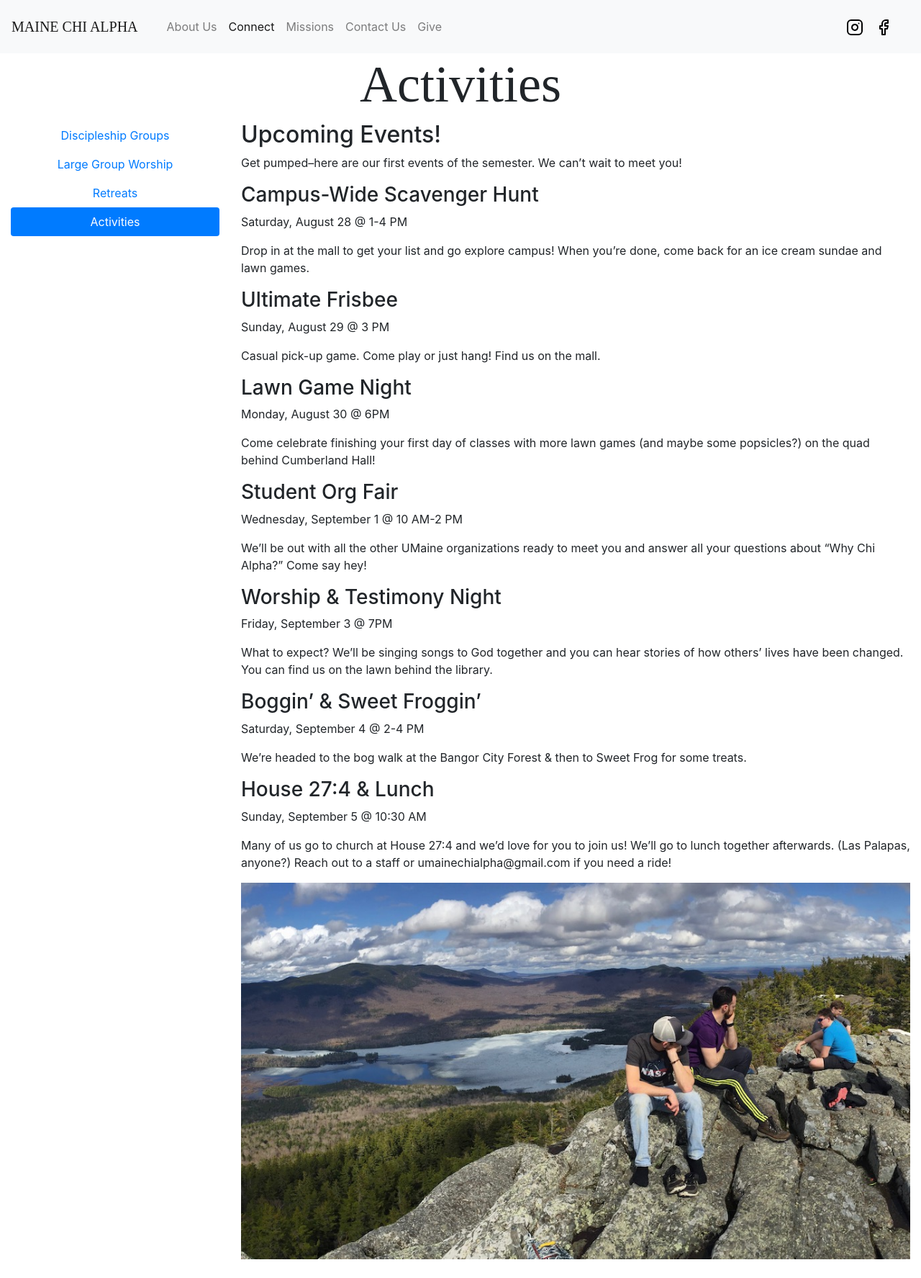
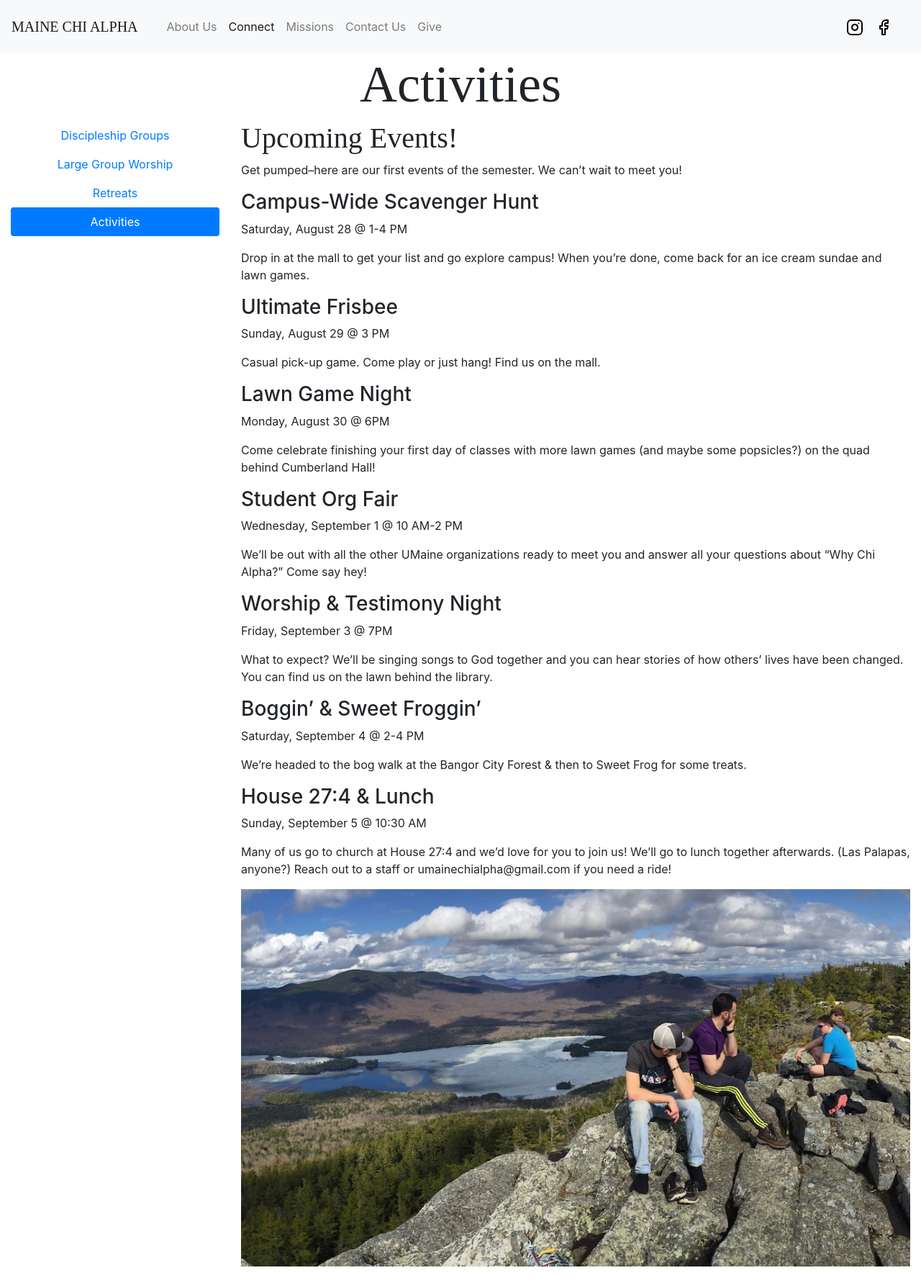
Before and after one commit to mainechialpha/mainechialpha.github.io, a Jekyll site: the page built from activities.md, in a window 1280 px wide. Shown: the whole page at 72% size. Built offline with Jekyll 4.4.1, drawn with Linux system fonts in a browser that asks for light colours; nearby versions of some CDN libraries; some web fonts are replaced.

```diff
--- a/activities.md
+++ b/activities.md
@@ -4,7 +4,7 @@ title: Activities
 permalink: /activities/
 ---
 
-## Upcoming Events!
+# Upcoming Events!
 
 Get pumped--here are our first events of the semester. We can't wait to meet you!
 
```
